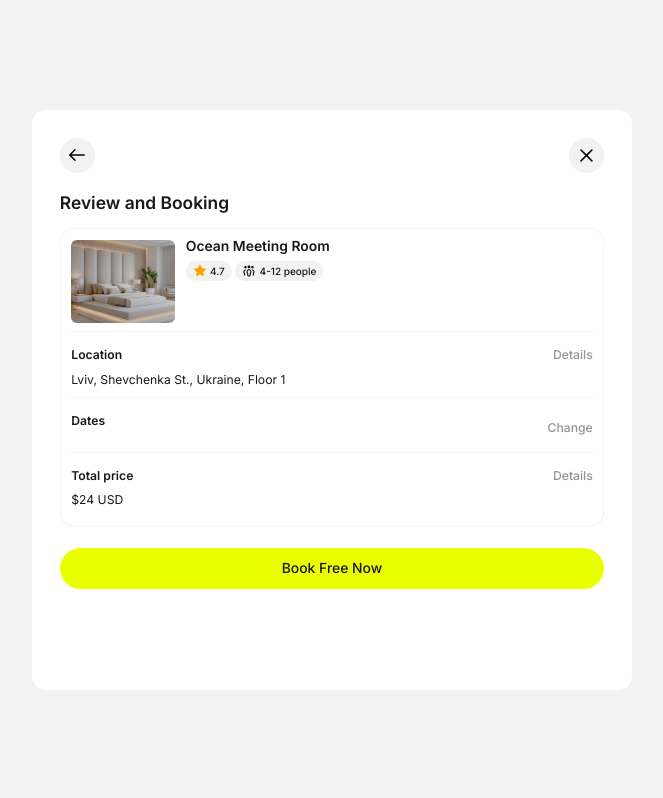
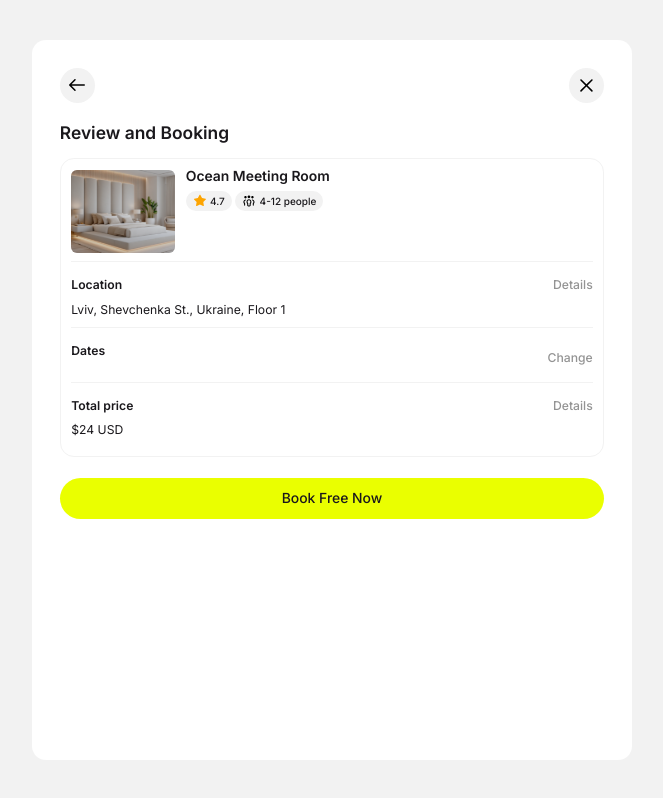
Before and after one commit to disnkitty/room-test, a React (Vite) app: page /rooms/1/date/time/review in a window 1280 px wide. Shown: the whole page, without its empty margins (308-971 px from the left). Built offline with nearby package versions, Linux system fonts and the light colour scheme.

Commit message:
i made corrections

```diff
--- a/src/pages/ChooseDates/ChooseDates.jsx
+++ b/src/pages/ChooseDates/ChooseDates.jsx
@@ -77,7 +77,7 @@ function ChooseDates({ onNext }) {
 
   return (
     <div className="py-10 flex min-h-screen w-full items-center justify-center bg-[#F2F2F2] px-4">
-      <div className="flex w-full max-w-[600px] flex-col rounded-2xl bg-white px-8 py-8 min-h-[580px]">
+      <div className="flex w-full max-w-[600px] flex-col rounded-2xl bg-white px-8 py-8 min-h-[calc(100vh-80px)]">
         <div className="mb-6 flex items-center justify-between">
           <h2 className="text-2xl font-semibold text-cinder">Choose dates</h2>
           <button
--- a/src/pages/ChooseTime/ChooseTime.jsx
+++ b/src/pages/ChooseTime/ChooseTime.jsx
@@ -25,7 +25,7 @@ function ChooseTime({ selectedDate, onNext }) {
 
   return (
     <div className="py-10 flex min-h-screen w-full items-center justify-center bg-[#F2F2F2] px-4">
-      <div className="flex w-full max-w-[600px] flex-col rounded-2xl bg-white px-8 py-8 min-h-[580px]">
+      <div className="flex w-full max-w-[600px] flex-col rounded-2xl bg-white px-8 py-8 min-h-[calc(100vh-80px)]">
         <div className="mb-6 flex items-center justify-between">
           <Button
             onClick={() => navigate(-1)}
--- a/src/pages/Review/Review.jsx
+++ b/src/pages/Review/Review.jsx
@@ -14,7 +14,7 @@ function Review({ selectedDate, selectedTime }) {
 
   return (
     <div className="py-10 flex min-h-screen w-full items-center justify-center bg-[#F2F2F2] px-4">
-      <div className="flex w-full max-w-[600px] flex-col rounded-2xl bg-white px-8 py-8 min-h-[580px]">
+      <div className="flex w-full max-w-[600px] flex-col rounded-2xl bg-white px-8 py-8 min-h-[calc(100vh-80px)]">
         <div className="mb-6 flex items-center justify-between">
           <Button
             onClick={() => navigate(-1)}
```
